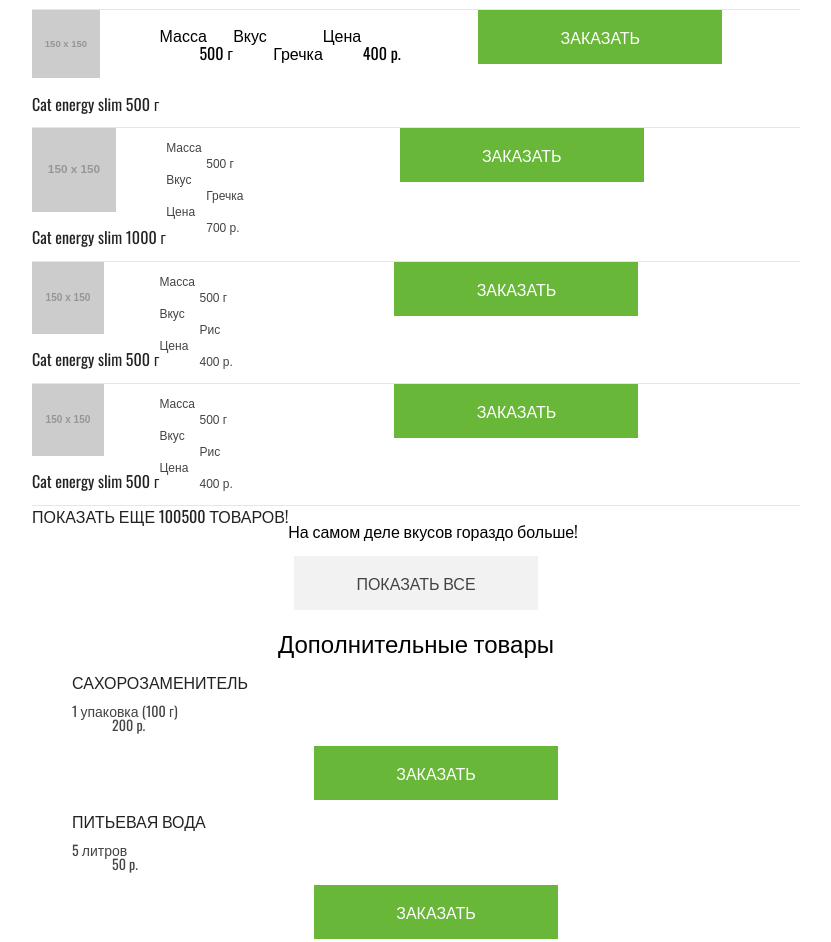
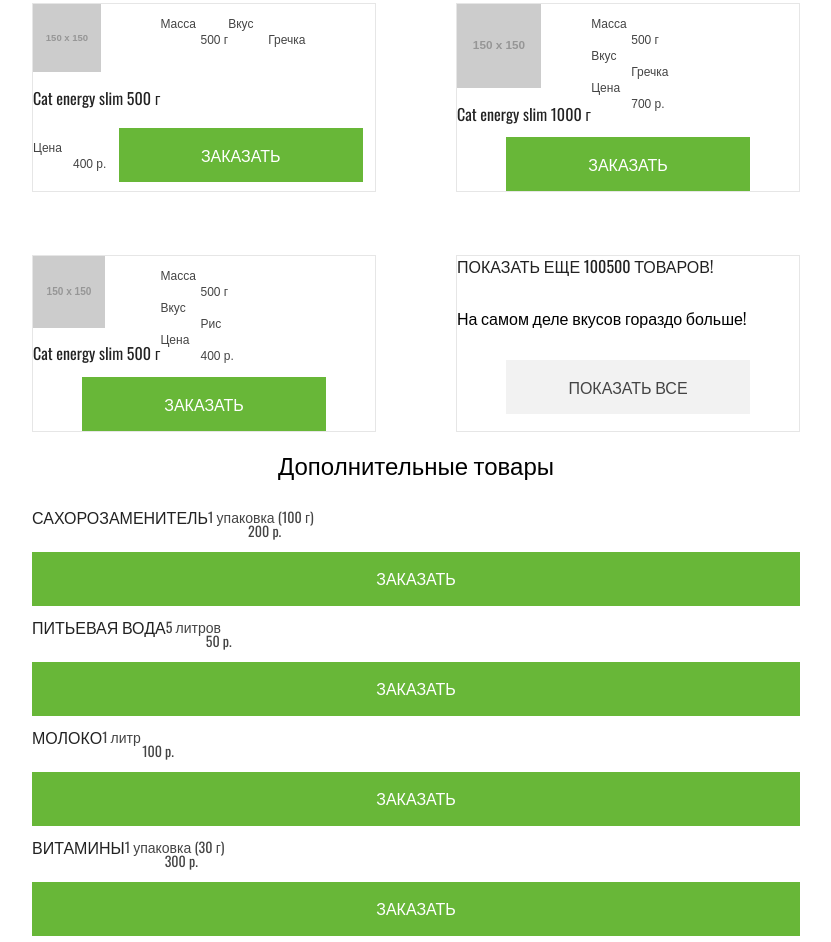
Before and after one commit to htmlacademy-adaptive/385199-cat-energy-25, a website: page source/catalog.html in a window 1280 px wide. Shown: the part 672-1614 px from the top of the page, without its empty margins (224-1055 px from the left). Drawn offline with nearby package versions, Linux system fonts and the light colour scheme; files that its build step writes are made by us from their sources; placeholder pictures from the web are drawn by us.

Commit message:
Адаптивная сетка внутренних страниц

```diff
--- a/source/catalog.html
+++ b/source/catalog.html
@@ -126,17 +126,23 @@
               alt="Cat energy slim 500 г">
             <h2 class="product__title">Cat energy slim 500 г</h2>
           </a>
-          <dl class="product__feature-item">
+          <dl class="product__feature">
+            <div class="product__feature-item">
               <dt class="product__feature-item-parameter">Масса</dt>
               <dd class="product__feature-item-description">500 г</dd>
+            </div>
           </dl>
-          <dl class="product__feature-item">
+          <dl class="product__feature">
+            <div class="product__feature-item">
               <dt class="product__feature-item-parameter">Вкус</dt>
               <dd class="product__feature-item-description">Гречка</dd>
+            </div>
           </dl>
-          <dl class="product__feature-item">
+          <dl class="product__feature">
+            <div class="product__feature-item">
               <dt class="product__feature-item-parameter">Цена</dt>
               <dd class="product__feature-item-description">400 <span>p.</span></dd>
+            </div>
           </dl>
           <button class="product-buy button" type="button">Заказать</button>
         </article>
@@ -158,28 +164,6 @@
             <div class="product__feature-item">
               <dt class="product__feature-item-parameter">Цена</dt>
               <dd class="product__feature-item-description">700 <span>p.</span></dd>
-            </div>
-          </dl>
-          <button class="product-buy button" type="button">Заказать</button>
-        </article>
-        <article class="product">
-          <a href="#">
-            <img class="product__image" src="https://via.placeholder.com/150x150" width="72" height="84"
-              alt="Cat energy slim 500 г">
-            <h2 class="product__title">Cat energy slim 500 г</h2>
-          </a>
-          <dl class="product__feature">
-            <div class="product__feature-item">
-              <dt class="product__feature-item-parameter">Масса</dt>
-              <dd class="product__feature-item-description">500 г</dd>
-            </div>
-            <div class="product__feature-item">
-              <dt class="product__feature-item-parameter">Вкус</dt>
-              <dd class="product__feature-item-description">Рис</dd>
-            </div>
-            <div class="product__feature-item">
-              <dt class="product__feature-item-parameter">Цена</dt>
-              <dd class="product__feature-item-description">400 <span>p.</span></dd>
             </div>
           </dl>
           <button class="product-buy button" type="button">Заказать</button>
--- a/source/sass/blocks/add-catalog.scss
+++ b/source/sass/blocks/add-catalog.scss
@@ -1,8 +1,15 @@
 .add-catalog {
   margin: 0 auto;
+
+  @media (min-width: $desktop-width) {
+    display: flex;
+    flex-wrap: wrap;
+  }
 }
 
 .add-catalog__list {
+  margin: 0;
+  padding: 0;
   list-style: none;
 }
 
@@ -13,4 +20,8 @@
   line-height: 24px;
   text-align: center;
   color: $black;
+
+  @media (min-width: $desktop-width) {
+    flex: 0 1 100%;
+  }
 }
--- a/source/sass/blocks/add-product.scss
+++ b/source/sass/blocks/add-product.scss
@@ -1,3 +1,10 @@
+.add-product {
+  @media (min-width: $tablet-width) {
+    display: flex;
+    flex-wrap: wrap;
+  }
+}
+
 .add-product__title {
   font-style: normal;
   font-weight: 400;
@@ -14,3 +21,13 @@
   line-height: 14px;
   color: $dark-grey;
 }
+
+.add-product__buy {
+  @media (min-width: $tablet-width) {
+    flex: 0 1 100%;
+  }
+
+  @media (min-width: $desktop-width) {
+    flex: 0 1 auto;
+  }
+}
--- a/source/sass/blocks/catalog.scss
+++ b/source/sass/blocks/catalog.scss
@@ -1,3 +1,14 @@
 .catalog {
   margin: 0  auto;
+  display: grid;
+
+  @media (min-width: $tablet-width) {
+    grid-template-columns: 1fr 1fr;
+    gap: 63px 80px;
+  }
+
+  @media (min-width: $desktop-width) {
+    grid-template-columns: 1fr 1fr 1fr 1fr;
+    gap: 63px 80px;
+  }
 }
--- a/source/sass/blocks/contacts.scss
+++ b/source/sass/blocks/contacts.scss
@@ -4,6 +4,7 @@
 
 .contacts__wrapper {
   padding: 19px 19px 22px 19px;
+  background-color: $grey;
   display: flex;
 
   @media (min-width: $desktop-width) {
@@ -12,10 +13,6 @@
     top: 50px;
     left: 50px;
   }
-}
-
-.contacts__wrapper--bgcolor {
-  background-color: $grey;
 }
 
 .contacts__slogan {
--- a/source/sass/blocks/form.scss
+++ b/source/sass/blocks/form.scss
@@ -1,3 +1,13 @@
+.form {
+  @media (min-width: $tablet-width) {
+    width: 768px;
+  }
+
+  @media (min-width: $desktop-width) {
+    width: 1440px;
+  }
+}
+
 .form__data-cat {
   margin-bottom: 25px;
 }
@@ -25,6 +35,7 @@
   padding-left: 14px;
   height: 45px;
   border: 1px solid $spec-grey-6;
+  flex-grow: 1;
 }
 
 .form__input::placeholder {
@@ -59,6 +70,14 @@
   line-height: 18px;
   text-transform: uppercase;
   color: $dark-grey-dark;
+
+  @media (min-width: $tablet-width) {
+    flex: 0 1 50%;
+  }
+
+  @media (min-width: $desktop-width) {
+    flex: 0 1 25%;
+  }
 }
 
 .form__title {
@@ -107,10 +126,19 @@
 
 .form__additionally {
   margin: 0 20px 31px 20px;
+
+  @media (min-width: $tablet-width) {
+    display: flex;
+    flex-wrap: wrap;
+  }
 }
 
 .form__title--additionally {
   margin: 26px 0 32px 0;
+
+  @media (min-width: $tablet-width) {
+    flex: 0 1 100%;
+  }
 }
 
 .form__button {
@@ -200,3 +228,23 @@
   background-repeat: no-repeat;
   background-position: center center;
 }
+
+.form__data-contact {
+  @media (min-width: $desktop-width) {
+    display: flex;
+    justify-content: space-between;
+    flex-wrap: wrap;
+  }
+}
+
+.form__title--contact {
+  @media (min-width: $desktop-width) {
+    flex: 0 1 100%;
+  }
+}
+
+.form__input--contact {
+  @media (min-width: $desktop-width) {
+    flex: 1 1 50%;
+  }
+}
--- a/source/sass/blocks/product.scss
+++ b/source/sass/blocks/product.scss
@@ -2,6 +2,10 @@
   border-top: 1px solid $spec-grey-3;
   display: flex;
   flex-wrap: wrap;
+
+  @media (min-width: $tablet-width) {
+    border: 1px solid $spec-grey-3;
+  }
 }
 
 .product__title {
```
Also changed, not shown: source/form.html (+4 -4 lines). Lines whose indentation alone changed are shown as unchanged.
